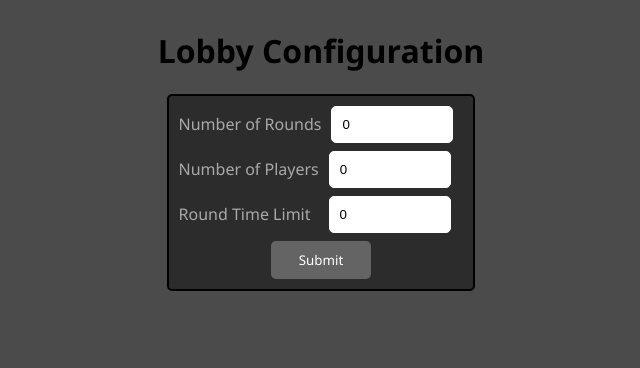
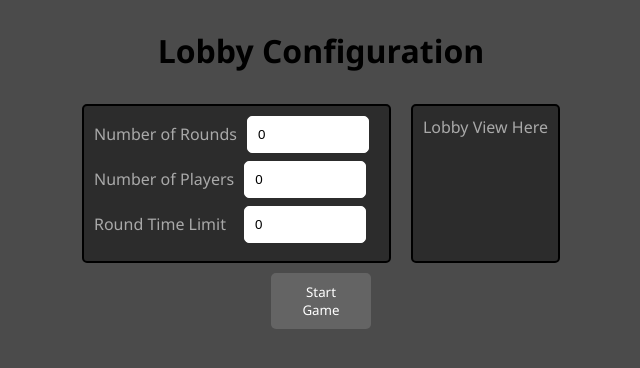
Before and after one commit to vivero24/ComicJamSeniorProject, a React (Vite) app in the folder comic-jam-app/: page /CreateLobby in a window 1280 px wide. Shown: the top 368 px of the page, without its empty margins (319-959 px from the left). Built offline with nearby package versions, Linux system fonts and the light colour scheme.

Commit message:
Modified CreateLobby and PlayerLobby to align closer with requirements document

```diff
--- a/comic-jam-app/src/components/CreateLobby.jsx
+++ b/comic-jam-app/src/components/CreateLobby.jsx
@@ -16,8 +16,10 @@ export default function CreateLobby({ onDataSend })
     // before the lobby is created
     const onLobbySubmit = async () =>
     {
-        //send all settings in object - done
-        //send message to create a room - done on app.jsx
+        // TODO:
+        // - Create lobby and connect to socket on enter
+        // - display invite code and lobby view to align
+        // more with requirements document
 
         const lobby =
         {
@@ -35,8 +37,7 @@ export default function CreateLobby({ onDataSend })
         .then(res => res.json())
         .then(data => {
             console.log('Created lobby with invite code: ', data.invite_code);
-            //socket.emit('create-lobby-socket', data.invite_code)
-            navigate('/PlayerLobby');
+            navigate('/HostGame');
             onDataSend(lobby, data.invite_code);
         });
     }
@@ -44,13 +45,12 @@ export default function CreateLobby({ onDataSend })
     return(
         <>
             <h1>Lobby Configuration</h1>
+            <div className="inline-flex-parent">
                 <div className = "menuContainer">
-
                     <div className = "inputRow">
                         <label htmlFor = "numOfRounds" > Number of Rounds</label>
                         <input type = "number" id = "numOfRounds" name = "numOfRounds" min = "1" max = "4" value = {numOfRounds} onChange={(e) => setNumOfRounds(e.target.value)}></input> <br></br>
                     </div>
-
 
                     <div className = "inputRow">
                         <label htmlFor = "numOfPlayers"> Number of Players</label>
@@ -61,10 +61,15 @@ export default function CreateLobby({ onDataSend })
                         <label htmlFor = "timeLimit"> Round Time Limit</label>
                         <input type = "number" id = "timeLimit" name = "timeLimit" min = "1" max = "10" value = {timeLimit} onChange = {(e) => setTimeLimit(e.target.value)}></input> <br></br>
                     </div>
+                </div>
+                <div className = "menuContainer">
+                    Lobby View Here
+                </div>
+            </div>
+            <div>
+                <button id = "submitButton" name = "submitButton" onClick = {onLobbySubmit}>Start Game</button>
+            </div>
 
-                <button id = "submitButton" name = "submitButton" onClick = {onLobbySubmit}>Submit</button>
-
-            </div>
         </>
     );
 }
--- a/comic-jam-app/src/components/HostGame.jsx
+++ b/comic-jam-app/src/components/HostGame.jsx
@@ -29,6 +29,9 @@ export default function HostGame({ onDataSend })
     return (
         <>
             <h1> Host Game Debug </h1>
+            <div className="menuContainer">
+                Live View of Comics in Progress
+            </div>
             <div>
                 Round {currRound} of {totalRounds}
             </div>
--- a/comic-jam-app/src/components/PlayerLobby.jsx
+++ b/comic-jam-app/src/components/PlayerLobby.jsx
@@ -67,7 +67,6 @@ export default function PlayerLobby()
             </div>
 
             <div className = "buttonContainer">
-                <button onClick = {test} >Start</button>
                 <button onClick = {onPlayerLeave}>Leave Game</button>
             </div>
 
--- a/comic-jam-app/src/index.css
+++ b/comic-jam-app/src/index.css
@@ -87,6 +87,11 @@ input
     text-decoration: underline;
 }
 
+.inline-flex-parent
+{
+    display: inline-flex;
+}
+
 #defaultPicture
 {
     display: flex;
```
Lines whose indentation alone changed are shown as unchanged.
